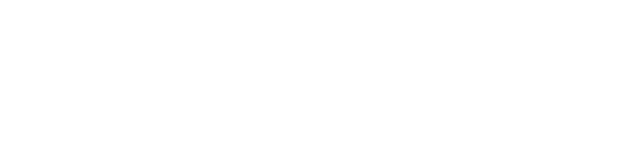
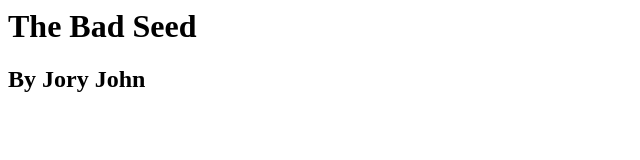
Before and after one commit to ProCoder445/ProCoder445.github.io, a plain HTML site: page index.html in a window 1280 px wide. Shown: the whole page, without its empty margins (0-640 px from the left). Drawn offline with Linux system fonts and the light colour scheme.

Commit message:
Updating website

```diff
--- a/index.html
+++ b/index.html
@@ -8,6 +8,8 @@
 </head>
 
 	<body>
+		<h1>The Bad Seed</h1>
+		<h2>By Jory John</h2>
 		<script src="./index.js"></script>
 	</body>
 </html>
```
